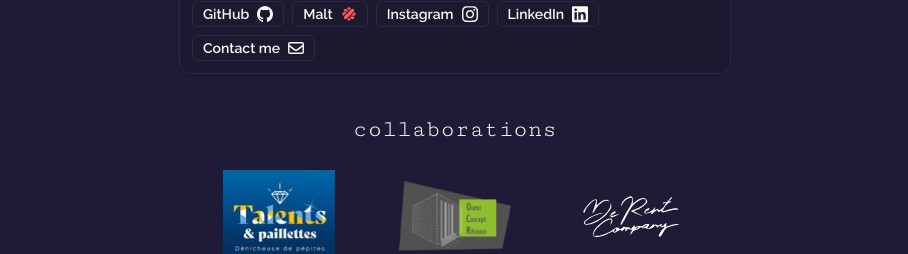
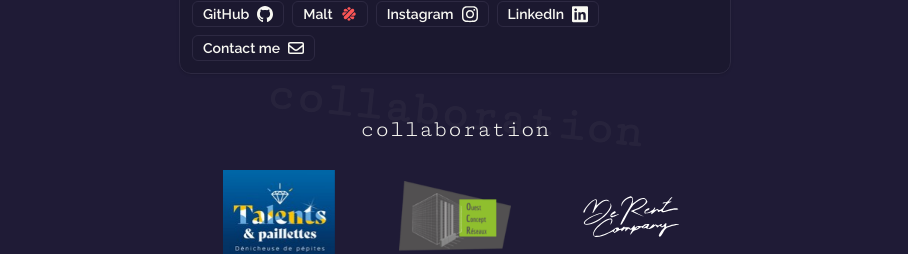
Before and after one commit to SebLau02/OC_P8, a Next.js app: page / in a window 1280 px wide. Shown: the part 228-482 px from the top of the page, without its empty margins (185-1093 px from the left). Built offline with nearby package versions, Linux system fonts and the light colour scheme.

Commit message:
add styled title

```diff
--- /dev/null
+++ b/app/_components/styledTitle.tsx
@@ -0,0 +1,20 @@
+type StyledTitleTypes = {
+  label: string;
+  orientation: "positive" | "negative";
+  id?: string;
+};
+export const StyledTitle = ({ label, orientation, id }: StyledTitleTypes) => {
+  return (
+    <h2 className={`m-auto text-center mt-10 mb-6 relative`} id={id}>
+      {label}
+      <span
+        className={`absolute top-0 left-1/2 -translate-x-1/2 -translate-y-1/2 text-5xl font-black ${
+          orientation === "positive" ? "rotate-6" : "-rotate-6"
+        }`}
+        style={{ color: "rgb(248, 248, 242, 0.04)", zIndex: "-1" }}
+      >
+        {label}
+      </span>
+    </h2>
+  );
+};
--- a/app/globals.css
+++ b/app/globals.css
@@ -4,7 +4,7 @@
 
 :root {
   --background: hsl(249 33% 16%);
-  --foreground: hsl(60 30% 96%);
+  --foreground: hsl(60, 30%, 96%);
   --muted: hsl(249 12% 20%);
   --muted-foreground: hsl(249 12% 70%);
   --popover: hsl(249 33% 13%);
--- a/app/page.tsx
+++ b/app/page.tsx
@@ -37,6 +37,7 @@ import {
   MaltIcon,
   ContactIcon,
 } from "./_components/icons";
+import { StyledTitle } from "./_components/styledTitle";
 
 const socials = [
   {
@@ -226,9 +227,7 @@ export default function Home() {
             </div>
           </Card>
         </Section>
-        <h2 className="m-auto text-center mt-10 mb-6" id="works">
-          collaborations
-        </h2>
+        <StyledTitle label="collaboration" orientation="positive" id="works" />
         <Section className="px-0">
           <div className="flex justify-center items-center gap-3 md:gap-16">
             {enterprises.map((enterprise, i) => (
@@ -352,9 +351,7 @@ export default function Home() {
             </div>
           </section>
         </Section>
-        <h2 className="m-auto text-center mt-10 mb-6" id="about">
-          à propos
-        </h2>
+        <StyledTitle label="à propos" orientation="negative" id="about" />
         <Section className="max-w-3xl">
           <div className="flex justify-evenly items-center flex-wrap gap-2 md:gap-4">
             {stacks.map((stack, i) => (
@@ -369,9 +366,7 @@ export default function Home() {
           </div>
           <Parcours />
         </Section>
-        <h2 className="m-auto text-center mt-10 mb-6" id="contact">
-          contact
-        </h2>
+        <StyledTitle label="contact" orientation="negative" id="contact" />
         <Section>
           <Contact />
         </Section>
```
